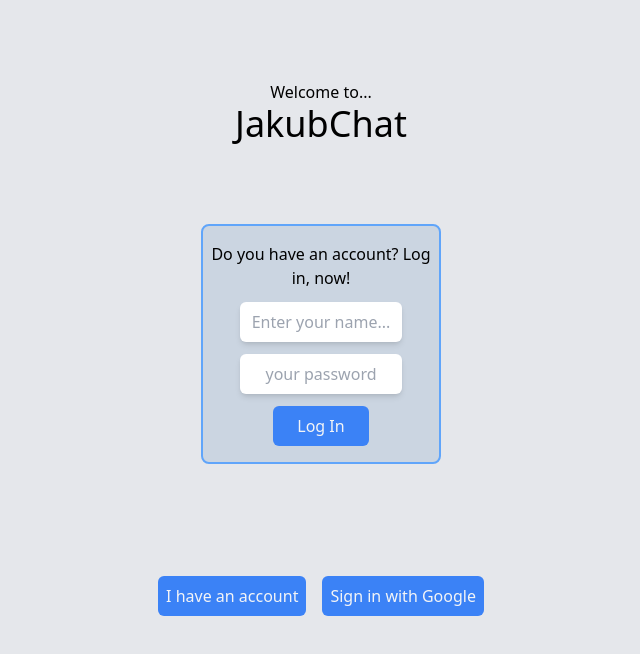
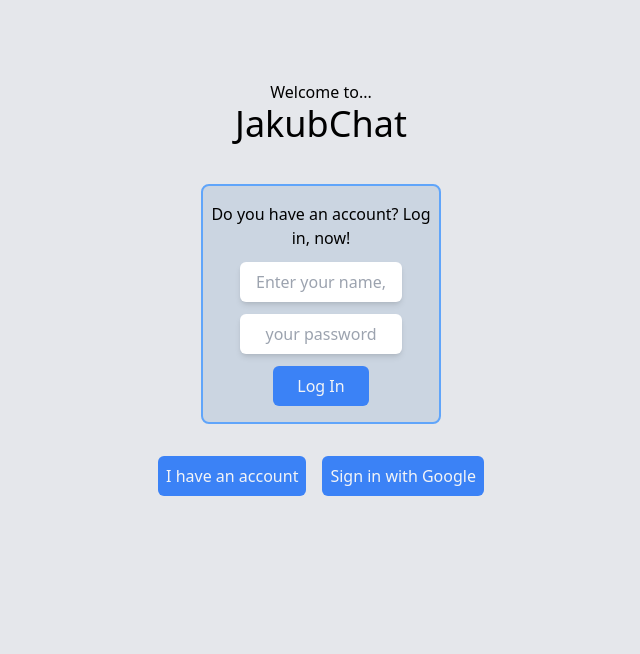
Before and after one commit to pecet3/amber-chat, a React (Vite) app: page / in a window 1280 px wide. Both pictures are taken after a click on the button "I have an account". Shown: the top 654 px of the page, without its empty margins (319-959 px from the left). Built offline with nearby package versions, Linux system fonts and the light colour scheme; no server answers; what prettier-plugin-tailwindcss would draw is missing.

Commit message:
removed div, edited inputs

```diff
--- a/src/components/Auth/LogIn.tsx
+++ b/src/components/Auth/LogIn.tsx
@@ -55,7 +55,6 @@ export const LogIn: React.FC<ILogin> = ({ setAuthTrue, user, setUser }) => {
   };
 
   return (
-    <div className="my-20">
     <form
       className="m-auto flex max-w-[240px] flex-col
           items-center gap-3 rounded-lg border-2
@@ -70,7 +69,7 @@ export const LogIn: React.FC<ILogin> = ({ setAuthTrue, user, setUser }) => {
         type="text"
         className="max-w-[162px] rounded-md p-2 text-center shadow-md"
         value={loginInput.email}
-          placeholder="Enter your name..."
+        placeholder="Enter your name,"
         name="email"
         onChange={loginOnChange}
       />
@@ -86,8 +85,6 @@ export const LogIn: React.FC<ILogin> = ({ setAuthTrue, user, setUser }) => {
       <button className="submitButton px-6" onClick={() => console.log()}>
         Log In
       </button>
-        {user && user.email}
     </form>
-    </div>
   );
 };
```
Lines whose indentation alone changed are shown as unchanged.
